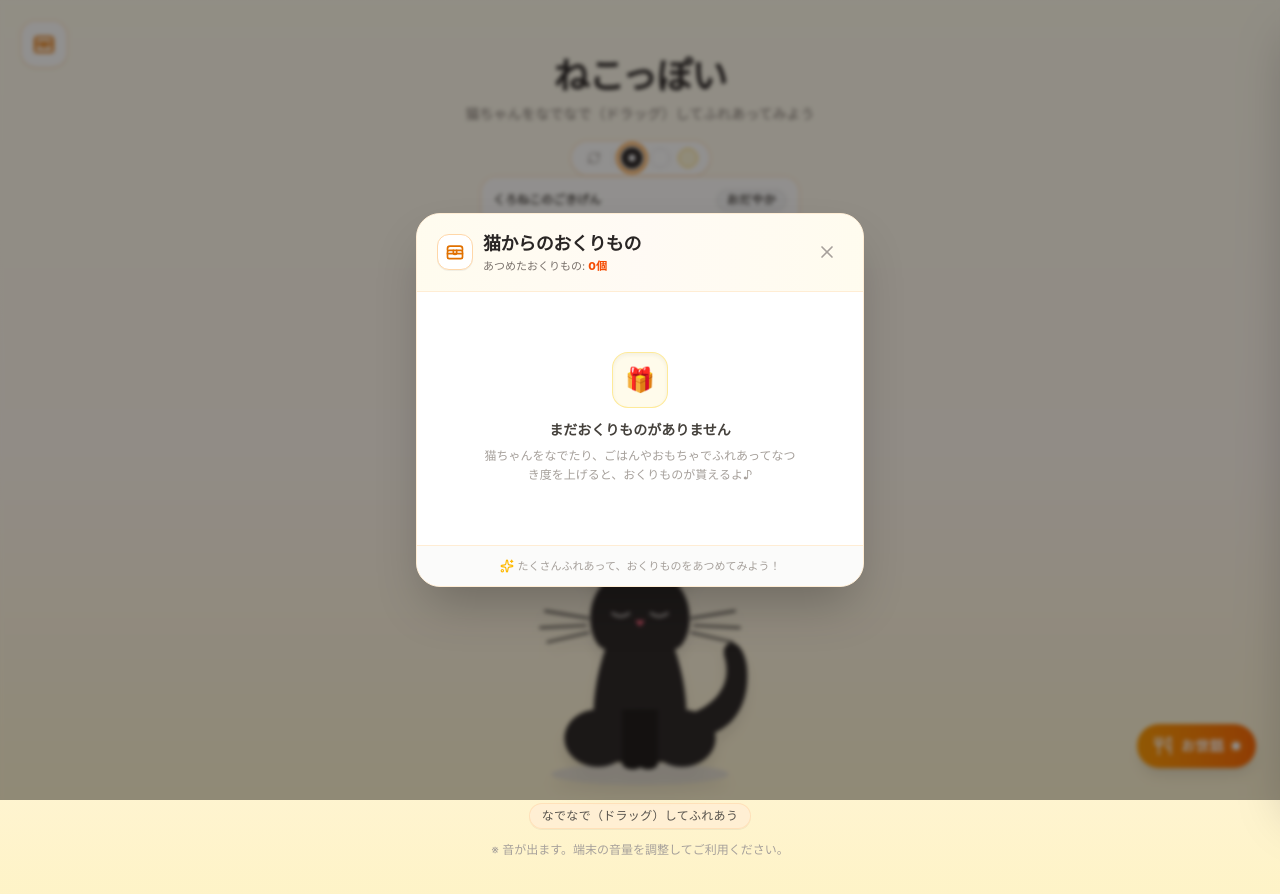
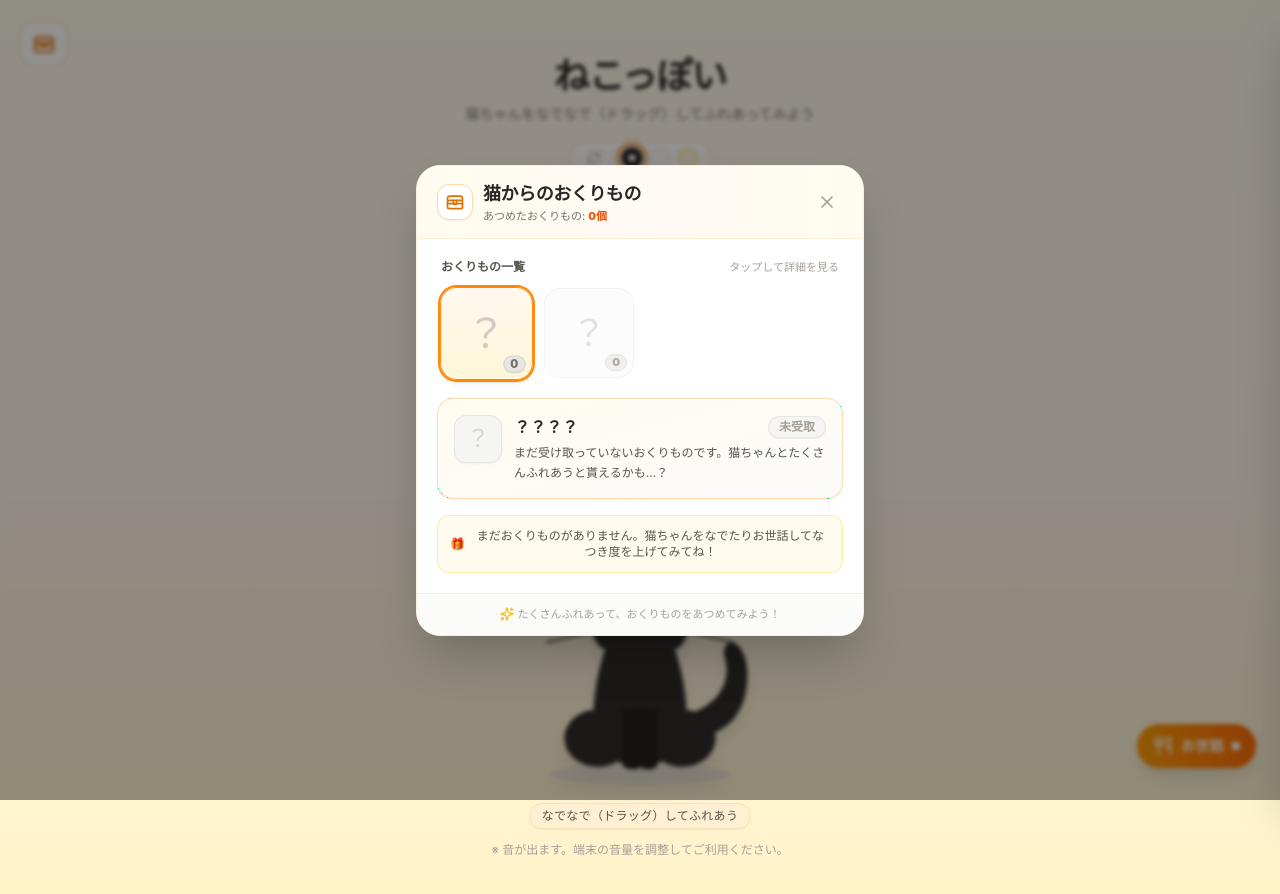
Before and after one commit to chyu25501-sudo/cat-room, a React (Vite) app: page / in a window 1280 px wide. Both pictures are taken after a click on the button 44 px from the left and 44 px from the top of the page. Shown: the top 894 px of the page. Built offline with nearby package versions, Linux system fonts and the light colour scheme.

Commit message:
feat: おくりもの一覧を角丸正方形タイルのグリッド表示にし、下部詳細パネル連携を追加

```diff
--- a/src/components/gifts/GiftCollectionModal.tsx
+++ b/src/components/gifts/GiftCollectionModal.tsx
@@ -1,4 +1,4 @@
-import React from 'react';
+import React, { useState } from 'react';
 import { X, Sparkles } from 'lucide-react';
 import { GiftInventory, GiftItem } from '../../types/gift.ts';
 import { CAT_GIFTS, getTotalGiftCount } from '../../utils/catGifts.ts';
@@ -12,12 +12,17 @@ export interface GiftCollectionModalProps {
   onClose: () => void;
   /** 現在の贈り物インベントリ */
   inventory: GiftInventory;
-  /** 贈り物カタログ（デフォルト: CAT_GIFTS） */
+  /** 贈り物カタログ（デフォルト: CAT_GIFTS、将来の種類増加に対応） */
   catalog?: readonly GiftItem[];
 }
 
 /**
  * これまでに受け取ったおくりものを一覧で確認できるモーダル画面
+ *
+ * - 各おくりものは角が丸い正方形（タイル）の中にアイコンを描画
+ * - 正方形タイルの右下に所持個数を表示
+ * - 正方形が表（グリッド）で並び、種類が増えてもスクロールして閲覧可能
+ * - 正方形をクリックするとウィンドウ下側に詳細な説明や猫別内訳を表示
  */
 export const GiftCollectionModal: React.FC<GiftCollectionModalProps> = ({
   isOpen,
@@ -25,11 +30,20 @@ export const GiftCollectionModal: React.FC<GiftCollectionModalProps> = ({
   inventory,
   catalog = CAT_GIFTS,
 }) => {
+  // 初期選択はカタログの先頭アイテム（または未選択時は先頭）
+  const [selectedGiftId, setSelectedGiftId] = useState<string>(() => catalog[0]?.id ?? 'pebble');
+
   if (!isOpen) {
     return null;
   }
 
   const totalCount = getTotalGiftCount(inventory);
+
+  // 現在選択されているギフトの定義情報とインベントリ記録
+  const selectedGift = catalog.find((g) => g.id === selectedGiftId) ?? catalog[0];
+  const selectedRecord = selectedGift ? inventory[selectedGift.id] : undefined;
+  const selectedCount = selectedRecord?.count ?? 0;
+  const isSelectedAcquired = selectedCount > 0;
 
   return (
     <div
@@ -46,10 +60,10 @@ export const GiftCollectionModal: React.FC<GiftCollectionModalProps> = ({
         className="absolute inset-0 bg-stone-950/45 backdrop-blur-[2px] transition-opacity"
       />
 
-      {/* モーダル本体カード */}
-      <div className="relative z-10 w-full max-w-sm sm:max-w-md bg-white rounded-3xl shadow-2xl border border-orange-100 overflow-hidden flex flex-col max-h-[85vh]">
+      {/* モーダル本体カード（将来種類が増えても高さを制限し内部スクロール） */}
+      <div className="relative z-10 w-full max-w-sm sm:max-w-md bg-white rounded-3xl shadow-2xl border border-orange-100 overflow-hidden flex flex-col max-h-[88vh]">
         {/* モーダルヘッダー */}
-        <div className="px-5 py-4 border-b border-orange-100 flex items-center justify-between bg-gradient-to-r from-amber-50/80 via-orange-50/60 to-amber-50/80">
+        <div className="px-5 py-3.5 border-b border-orange-100 flex items-center justify-between bg-gradient-to-r from-amber-50/80 via-orange-50/60 to-amber-50/80">
           <div className="flex items-center gap-2.5 min-w-0">
             <div className="w-9 h-9 rounded-xl bg-white shadow-2xs border border-orange-200 flex items-center justify-center text-amber-600 shrink-0">
               <TreasureChestIcon className="w-5 h-5" />
@@ -82,80 +96,129 @@ export const GiftCollectionModal: React.FC<GiftCollectionModalProps> = ({
           </button>
         </div>
 
-        {/* モーダルコンテンツ（おくりもの一覧） */}
-        <div className="p-4 sm:p-5 overflow-y-auto space-y-3">
-          {totalCount === 0 ? (
+        {/* モーダルメインコンテンツ（表グリッドと下部詳細パネル） */}
+        <div className="p-4 sm:p-5 flex-1 overflow-y-auto flex flex-col gap-4">
+          {/* おくりものの表（グリッド並び）：角丸正方形の中にアイコン、右下に個数を表示 */}
+          <div className="flex flex-col">
+            <div className="flex items-center justify-between mb-2 px-1">
+              <span className="text-xs font-bold text-stone-600">おくりもの一覧</span>
+              <span className="text-[11px] text-stone-400">タップして詳細を見る</span>
+            </div>
+
             <div
-              data-testid="gift-collection-empty"
-              className="py-10 px-4 text-center flex flex-col items-center justify-center text-stone-400"
+              role="grid"
+              aria-label="おくりもの一覧表"
+              data-testid="gift-grid-table"
+              className="grid grid-cols-3 sm:grid-cols-4 gap-2.5 sm:gap-3 p-1"
             >
-              <div className="w-14 h-14 rounded-2xl bg-amber-50 border border-amber-200/80 flex items-center justify-center text-2xl text-amber-500 mb-3 shadow-inner">
-                🎁
-              </div>
-              <p className="text-sm font-bold text-stone-700">まだおくりものがありません</p>
-              <p className="text-xs text-stone-400 mt-1.5 max-w-xs leading-relaxed">
-                猫ちゃんをなでたり、ごはんやおもちゃでふれあってなつき度を上げると、おくりものが貰えるよ♪
-              </p>
-            </div>
-          ) : (
-            <div className="grid grid-cols-1 gap-2.5">
               {catalog.map((gift) => {
+                const isSelected = selectedGift?.id === gift.id;
                 const record = inventory[gift.id];
                 const count = record?.count ?? 0;
                 const isAcquired = count > 0;
 
                 return (
-                  <div
+                  <button
                     key={gift.id}
-                    data-testid={`gift-item-${gift.id}`}
-                    className={`p-3 rounded-2xl border transition-all duration-200 flex items-center gap-3 ${
-                      isAcquired
-                        ? 'bg-gradient-to-r from-white via-orange-50/30 to-amber-50/40 border-orange-200/80 shadow-2xs'
-                        : 'bg-stone-50/60 border-stone-200/60 opacity-60'
+                    type="button"
+                    onClick={() => setSelectedGiftId(gift.id)}
+                    data-testid={`gift-tile-${gift.id}`}
+                    aria-selected={isSelected}
+                    aria-label={`${isAcquired ? gift.name : '未受取のおくりもの'}: ${count}個`}
+                    className={`relative aspect-square rounded-2xl border flex items-center justify-center transition-all duration-200 cursor-pointer focus:outline-hidden focus-visible:ring-2 focus-visible:ring-orange-400 ${
+                      isSelected
+                        ? 'ring-2 ring-orange-400 border-orange-400 bg-gradient-to-b from-orange-50/90 to-amber-100/70 shadow-md scale-102 z-10'
+                        : isAcquired
+                        ? 'bg-white border-orange-200/90 hover:border-orange-300 hover:shadow-xs shadow-2xs hover:scale-101'
+                        : 'bg-stone-50/70 border-stone-200/70 opacity-60 hover:opacity-90'
                     }`}
                   >
-                    {/* ギフトアイコン */}
+                    {/* 正方形の中に描画されたアイコン */}
+                    <span
+                      data-testid={`gift-tile-icon-${gift.id}`}
+                      className={`text-3xl sm:text-4xl select-none filter transition-transform ${
+                        isSelected ? 'scale-110 drop-shadow-xs' : 'drop-shadow-2xs'
+                      } ${!isAcquired ? 'grayscale opacity-50 text-stone-400' : ''}`}
+                    >
+                      {isAcquired ? gift.icon : '？'}
+                    </span>
+
+                    {/* 正方形の右下あたりに個数を表示 */}
+                    <span
+                      data-testid={`gift-count-${gift.id}`}
+                      className={`absolute bottom-1.5 right-1.5 px-1.5 py-0.5 rounded-full text-[10px] sm:text-[11px] font-black leading-none border shadow-2xs ${
+                        isAcquired
+                          ? isSelected
+                            ? 'bg-orange-500 text-white border-orange-600'
+                            : 'bg-amber-100 text-amber-900 border-amber-300'
+                          : 'bg-stone-200 text-stone-500 border-stone-300'
+                      }`}
+                    >
+                      {isAcquired ? `× ${count}` : '0'}
+                    </span>
+                  </button>
+                );
+              })}
+            </div>
+          </div>
+
+          {/* ウィンドウ下側の詳細な説明エリア */}
+          {selectedGift && (
             <div
-                      className={`w-12 h-12 rounded-xl flex items-center justify-center text-2xl shrink-0 shadow-2xs border ${
-                        isAcquired
+              data-testid="gift-detail-panel"
+              className="mt-auto bg-gradient-to-br from-amber-50/80 via-orange-50/50 to-stone-50 border border-orange-200/90 rounded-2xl p-3.5 sm:p-4 shadow-xs text-left"
+            >
+              <div className="flex items-start gap-3">
+                {/* 詳細アイコン */}
+                <div
+                  className={`w-12 h-12 rounded-xl flex items-center justify-center text-2xl shrink-0 shadow-xs border ${
+                    isSelectedAcquired
                       ? 'bg-white border-orange-200'
                       : 'bg-stone-100 border-stone-200 text-stone-300'
                   }`}
                 >
-                      {isAcquired ? gift.icon : '？'}
+                  {isSelectedAcquired ? selectedGift.icon : '？'}
                 </div>
 
-                    {/* ギフト情報 */}
+                {/* 名前と所持個数バッジ */}
                 <div className="flex-1 min-w-0">
                   <div className="flex items-center justify-between gap-2">
-                        <h3 className="text-sm font-bold text-stone-800 truncate">
-                          {isAcquired ? gift.name : '？？？？'}
+                    <h3 className="text-sm sm:text-base font-extrabold text-stone-800 truncate">
+                      {isSelectedAcquired ? selectedGift.name : '？？？？'}
                     </h3>
                     <span
-                          data-testid={`gift-count-${gift.id}`}
-                          className={`text-xs font-black px-2 py-0.5 rounded-full border shadow-2xs ${
-                            isAcquired
-                              ? 'bg-amber-100 text-amber-800 border-amber-300'
+                      data-testid="gift-detail-count-badge"
+                      className={`text-xs font-black px-2.5 py-0.5 rounded-full border shadow-2xs shrink-0 ${
+                        isSelectedAcquired
+                          ? 'bg-amber-100 text-amber-900 border-amber-300'
                           : 'bg-stone-100 text-stone-400 border-stone-200'
                       }`}
                     >
-                          {isAcquired ? `× ${count}` : '未受取'}
+                      {isSelectedAcquired ? `所持数: ${selectedCount}個` : '未受取'}
                     </span>
                   </div>
-                      <p className="text-[11px] text-stone-500 mt-0.5 line-clamp-2 leading-relaxed">
-                        {isAcquired ? gift.description : '猫ちゃんとふれあうと貰えるかも…？'}
+
+                  {/* 説明文 */}
+                  <p
+                    data-testid="gift-detail-description"
+                    className="text-xs text-stone-600 mt-1 leading-relaxed"
+                  >
+                    {isSelectedAcquired
+                      ? selectedGift.description
+                      : 'まだ受け取っていないおくりものです。猫ちゃんとたくさんふれあうと貰えるかも…？'}
                   </p>
 
-                      {/* 猫別の内訳（受け取っている場合のみ表示） */}
-                      {isAcquired && record?.byCat && Object.keys(record.byCat).length > 0 && (
-                        <div className="mt-1.5 flex flex-wrap gap-1.5 pt-1.5 border-t border-orange-100/60 text-[10px] text-stone-500">
+                  {/* 猫別の受取内訳（受け取っている場合のみ表示） */}
+                  {isSelectedAcquired && selectedRecord?.byCat && (
+                    <div className="mt-2.5 pt-2 border-t border-orange-100 flex flex-wrap gap-1.5 text-[10px] text-stone-500">
+                      <span className="font-semibold text-stone-600 self-center mr-0.5">もらった猫:</span>
                       {CAT_PRESETS.map((preset) => {
-                            const catCount = record.byCat?.[preset.id];
+                        const catCount = selectedRecord.byCat?.[preset.id];
                         if (!catCount) return null;
                         return (
                           <span
                             key={preset.id}
-                                className="bg-white/80 px-1.5 py-0.5 rounded-md border border-orange-100 text-stone-600 font-medium"
+                            className="bg-white px-1.5 py-0.5 rounded-md border border-orange-100 text-stone-700 font-bold"
                           >
                             {preset.name}: {catCount}個
                           </span>
@@ -165,15 +228,24 @@ export const GiftCollectionModal: React.FC<GiftCollectionModalProps> = ({
                   )}
                 </div>
               </div>
-                );
-              })}
+            </div>
+          )}
+
+          {/* まだ1つもおくりものを受け取っていない時のサポート案内 */}
+          {totalCount === 0 && (
+            <div
+              data-testid="gift-collection-empty"
+              className="p-3 bg-amber-50/80 rounded-xl border border-amber-200/70 text-center text-xs text-stone-600 flex items-center justify-center gap-1.5"
+            >
+              <span>🎁</span>
+              <span>まだおくりものがありません。猫ちゃんをなでたりお世話してなつき度を上げてみてね！</span>
             </div>
           )}
         </div>
 
         {/* モーダルフッター */}
         <div className="px-5 py-3 border-t border-orange-100 bg-stone-50/80 text-center text-[11px] text-stone-400 flex items-center justify-center gap-1">
-          <Sparkles className="w-3.5 h-3.5 text-amber-400" />
+          <Sparkles className="w-3.5 h-3.5 text-amber-400 shrink-0" />
           <span>たくさんふれあって、おくりものをあつめてみよう！</span>
         </div>
       </div>
```
Also changed, not shown: 1 other file (tests, documents, lock files or other folders). Lines whose indentation alone changed are shown as unchanged.
